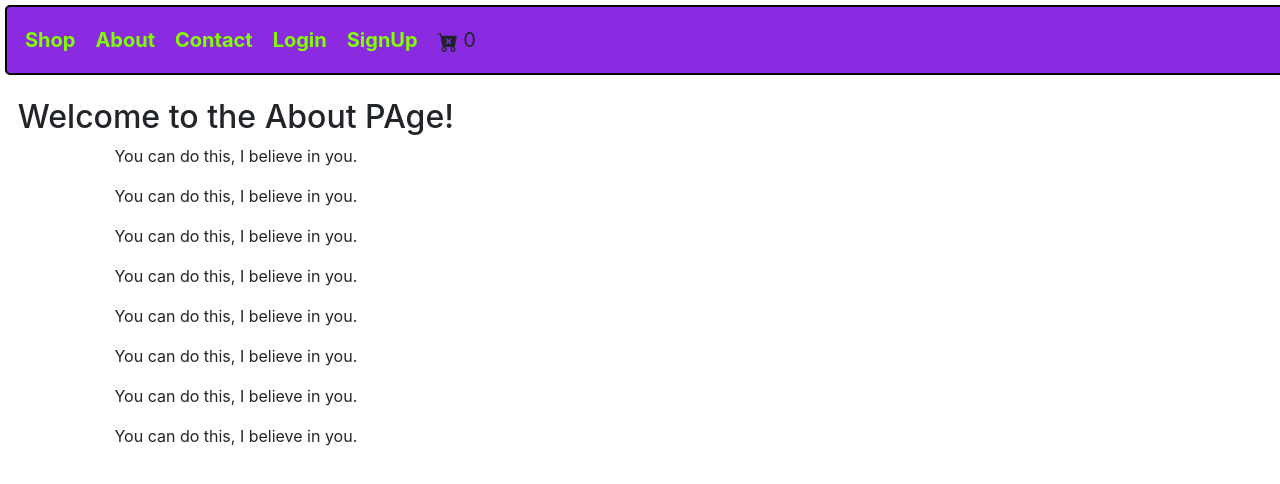
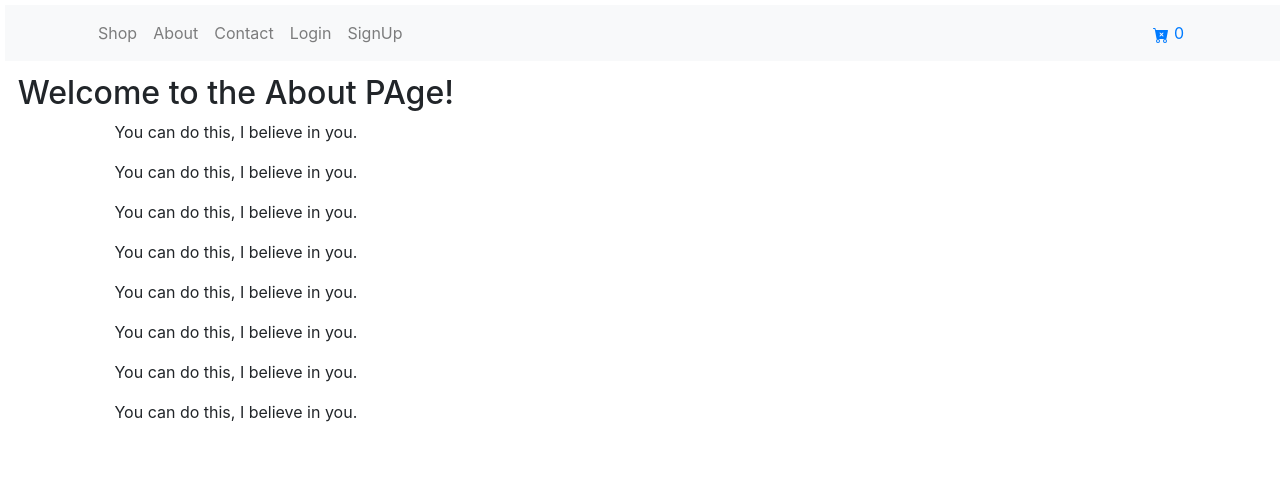
Before and after one commit to erasim/shopping_cart, a React (Create React App) app: page /shopping_cart/about in a window 1280 px wide. Shown: the top 484 px of the page. Built offline with nearby package versions, Linux system fonts and the light colour scheme.

Commit message:
responsive

```diff
--- a/src/pages/Router.js
+++ b/src/pages/Router.js
@@ -1,4 +1,5 @@
-import React,{useState} from 'react'
+import React, { useState } from 'react'
+import { Navbar, Container, Nav } from 'react-bootstrap';
 import { Routes, Route, Link } from "react-router-dom";
 import ShopNow from './ShopNow'
 import About from './About';
@@ -10,26 +11,43 @@ import Test from './Test';
 import Popup from './Popup';
 import { useSelector } from 'react-redux';
 import AddToCard from './AddtoCard';
-import {BsCartXFill } from "react-icons/bs";
-import { removeItem  } from './state/action-creater';
+import { BsCartXFill } from "react-icons/bs";
+import { removeItem } from './state/action-creater';
 import { useDispatch } from 'react-redux'
 export default function Router() {
   const [show, setShow] = useState(false);
-  const inputarr  = useSelector(state=>state.inputarr)
-  const length=inputarr.length;
+  const inputarr = useSelector(state => state.inputarr)
+  const length = inputarr.length;
   console.log(inputarr);
-  const dispatch=useDispatch();
-  const url="https://rzp.io/i/zBdPrPOGW";
-  const Paynow =()=>{
-    window.open(url,'_blank');
+  const dispatch = useDispatch();
+  const url = "https://rzp.io/i/zBdPrPOGW";
+  const Paynow = () => {
+    window.open(url, '_blank');
     window.open(url);
   }
-  let sum = inputarr.reduce(function(prev, current) {
+  let sum = inputarr.reduce(function (prev, current) {
     return prev + +current.marks
   }, 0);
   return (
     <div className='router'>
- <ul className="links">
+<Navbar bg="light" expand="lg">
+      <Container>
+        <Navbar.Toggle aria-controls="basic-navbar-nav" />
+        <Navbar.Collapse id="basic-navbar-nav">
+          <Nav className="me-auto">
+            <Nav.Link href="/shopping_cart/">Shop</Nav.Link>
+            <Nav.Link href="/shopping_cart/about">About</Nav.Link>
+            <Nav.Link href="/shopping_cart/contact">Contact</Nav.Link>
+            <Nav.Link href="/shopping_cart/login">Login</Nav.Link>
+            <Nav.Link href="/shopping_cart/signup">SignUp</Nav.Link>
+          </Nav>
+        </Navbar.Collapse>
+                    <Nav.Link href="#"><span className='icone' onClick={() => setShow(!show)}><BsCartXFill /> {length}</span></Nav.Link>
+      </Container>
+    </Navbar>
+
+
+      {/* <ul className="links">
         <li><Link to="shopping_cart/">Shop</Link></li>
         <li><Link to="shopping_cart/about">About</Link></li>
         <li>  <Link to="shopping_cart/contact">Contact</Link></li>
@@ -37,8 +55,8 @@ window.open(url);
         <li >  <Link to="shopping_cart/signup">SignUp</Link></li>
 
 
-  <li className='icone' onClick={() => setShow(!show)}><BsCartXFill/> {length}</li>
-  </ul>
+        <li className='icone' onClick={() => setShow(!show)}><BsCartXFill /> {length}</li>
+      </ul> */}
       <div className="mainbar">
         <Routes>
           <Route path="shopping_cart/about" element={<About />} />
@@ -47,24 +65,25 @@ window.open(url);
           <Route path="shopping_cart/signup" element={<Signup />} />
           <Route path="shopping_cart/" element={<ShopNow />} />
           <Route path="/shopping_cart/:id" element={<ItemsDetails />} />
-        <Route path="shopping_cart/test" element={<Test/>}/>
-        <Route path="/popup" element={<Popup/>}/>
+          <Route path="shopping_cart/test" element={<Test />} />
+          <Route path="/popup" element={<Popup />} />
         </Routes>
       </div>
       <tbody>
-      { show ? (
+        {show ? (
           <table className='cart'>
             {
 
- inputarr.map((info,i)=>{
-  console.log("index",i);
-                return(
+              inputarr.map((info, i) => {
+                console.log("index", i);
+                return (
 
                   <tr key={i}>
                     <td>{info.name}</td>
                     <td>{info.marks}</td>
 
-                   <td><button  onClick={() => { dispatch(removeItem({i}))
+                    <td><button onClick={() => {
+                      dispatch(removeItem({ i }))
                     }}>Remove</button></td>
                   </tr>
                 )
```
Lines whose indentation alone changed are shown as unchanged.
